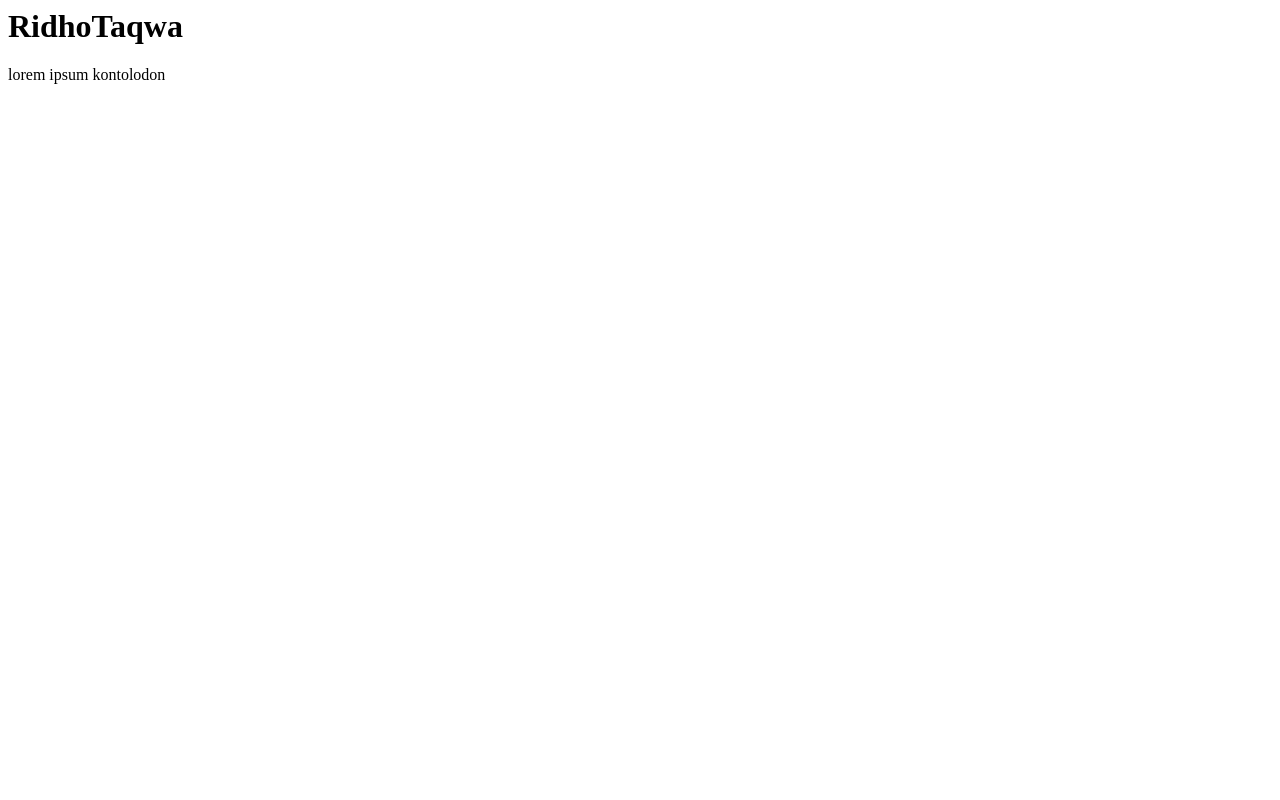
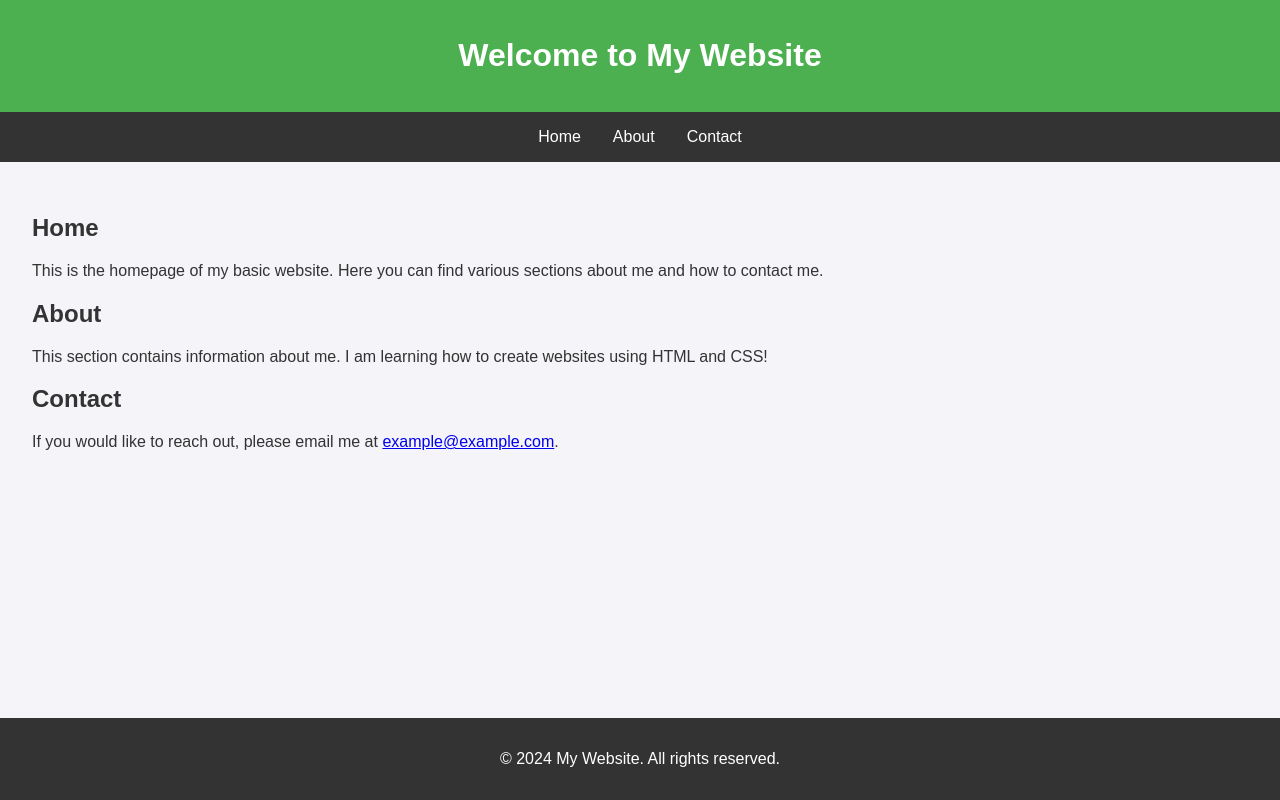
Before and after one commit to Ridhotaqwa/me, a plain HTML site: page index.html in a window 1280 px wide. Drawn offline with Linux system fonts and the light colour scheme.

Commit message:
index.html
Signed-off-by: Ridhotaqwa <acidarrashyeed@gmail.com>

```diff
--- a/index.html
+++ b/index.html
@@ -1,11 +1,86 @@
+<!DOCTYPE html>
 <html lang="en">
 <head>
     <meta charset="UTF-8">
     <meta name="viewport" content="width=device-width, initial-scale=1.0">
-    <title>Document</title>
+    <title>Basic HTML and CSS Website</title>
+    <style>
+        body {
+            font-family: Arial, sans-serif;
+            margin: 0;
+            padding: 0;
+            background-color: #f4f4f9;
+            color: #333;
+        }
+
+        header {
+            background-color: #4CAF50;
+            color: white;
+            padding: 1rem 0;
+            text-align: center;
+        }
+
+        nav {
+            display: flex;
+            justify-content: center;
+            background-color: #333;
+        }
+
+        nav a {
+            color: white;
+            text-decoration: none;
+            padding: 1rem;
+        }
+
+        nav a:hover {
+            background-color: #4CAF50;
+        }
+
+        main {
+            padding: 2rem;
+        }
+
+        footer {
+            background-color: #333;
+            color: white;
+            text-align: center;
+            padding: 1rem 0;
+            position: fixed;
+            bottom: 0;
+            width: 100%;
+        }
+    </style>
 </head>
 <body>
-    <h1>RidhoTaqwa</h1>
-    <p>lorem ipsum kontolodon</p>
+    <header>
+        <h1>Welcome to My Website</h1>
+    </header>
+
+    <nav>
+        <a href="#home">Home</a>
+        <a href="#about">About</a>
+        <a href="#contact">Contact</a>
+    </nav>
+
+    <main>
+        <section id="home">
+            <h2>Home</h2>
+            <p>This is the homepage of my basic website. Here you can find various sections about me and how to contact me.</p>
+        </section>
+
+        <section id="about">
+            <h2>About</h2>
+            <p>This section contains information about me. I am learning how to create websites using HTML and CSS!</p>
+        </section>
+
+        <section id="contact">
+            <h2>Contact</h2>
+            <p>If you would like to reach out, please email me at <a href="mailto:example@example.com">example@example.com</a>.</p>
+        </section>
+    </main>
+
+    <footer>
+        <p>&copy; 2024 My Website. All rights reserved.</p>
+    </footer>
 </body>
 </html>
```
